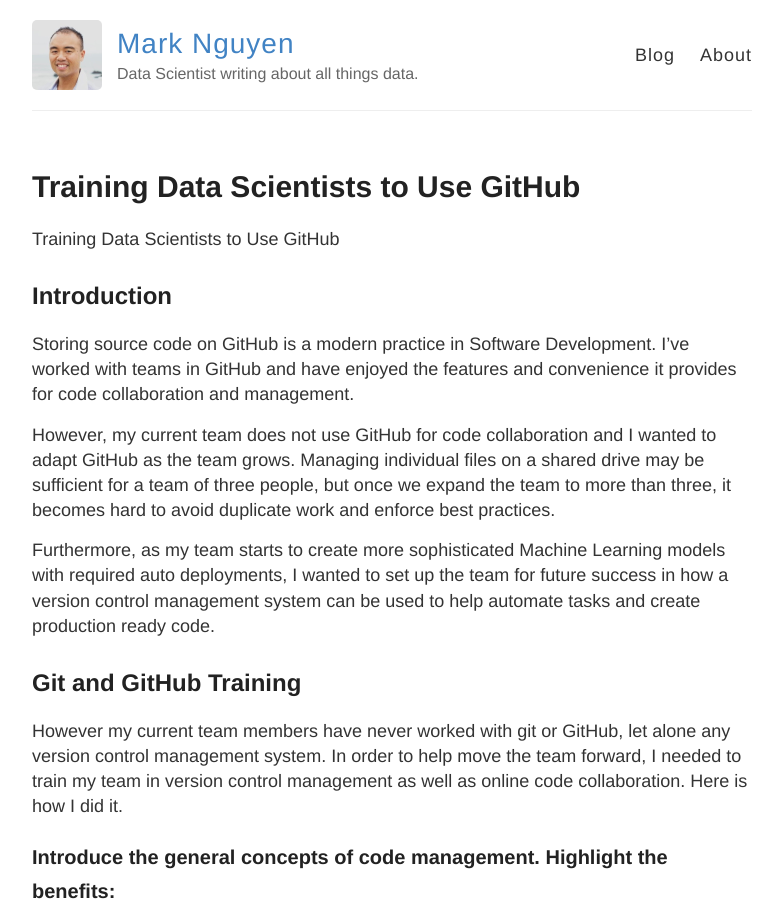
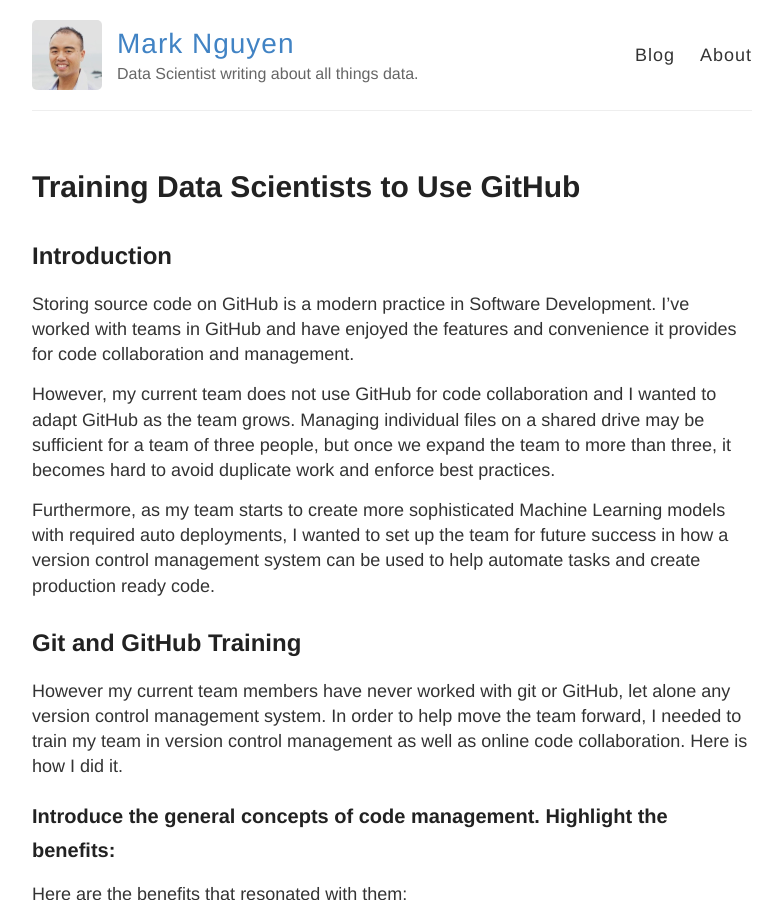
Before and after one commit to Mrk-Nguyen/Mrk-Nguyen.github.io, a Jekyll site: the page built from _posts/2021-04-20-GitHub-Training.md, in a window 1280 px wide and 900 px high. Shown: the whole window, without its empty margins (248-1030 px from the left). Built offline with Jekyll 4.4.1, drawn with Linux system fonts in a browser that asks for light colours.

Commit message:
Fixed double titles

```diff
--- a/_posts/2021-04-20-GitHub-Training.md
+++ b/_posts/2021-04-20-GitHub-Training.md
@@ -5,8 +5,6 @@
 excerpt: Convincing your Data Scientists to use code management
 usemathjax: true
 ---
-Training Data Scientists to Use GitHub
-
 ## Introduction
 
 Storing source code on GitHub is a modern practice in Software Development. I’ve worked with teams in GitHub and have enjoyed the features and convenience it provides for code collaboration and management.
```
Also changed, not shown: _posts/2021-01-23-TS-Driver.md (+0 -2 lines).
